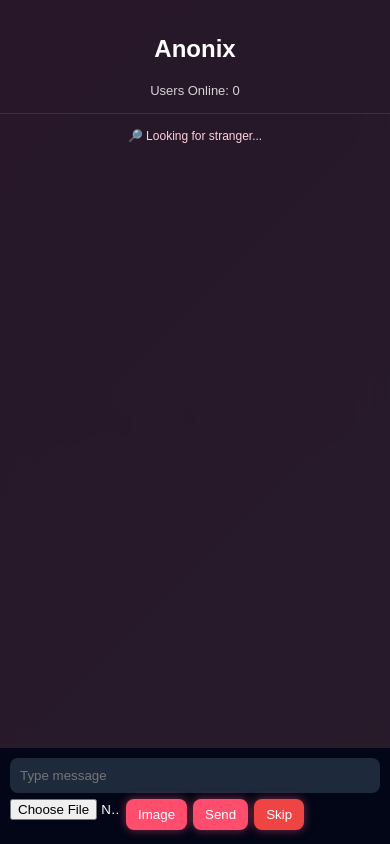
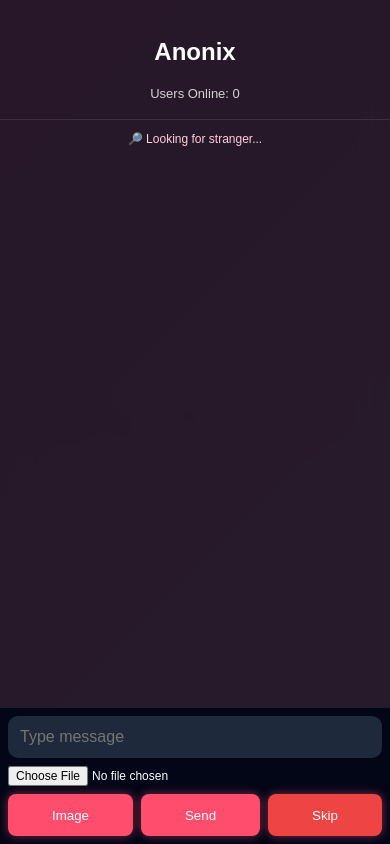
Before and after one commit to yoursamael/anonix, a website: page public/index.html in a window 390 px wide. Both pictures are taken after a click on the button "Start Chat". Drawn offline with nearby package versions, Linux system fonts and the light colour scheme; no server answers.

Commit message:
fix mobile responsive layout

```diff
--- a/public/style.css
+++ b/public/style.css
@@ -1,6 +1,17 @@
+*{
+box-sizing:border-box;
+}
+
+html, body{
+margin:0;
+padding:0;
+width:100%;
+height:100%;
+font-family:Arial, Helvetica, sans-serif;
+overflow:hidden;
+}
+
 body{
-margin:0;
-font-family:Arial, Helvetica, sans-serif;
 background:linear-gradient(135deg,#ff4d6d,#ff758f,#ff9aa2,#ffc2d1);
 background-size:400% 400%;
 animation:romanticBg 12s ease infinite;
@@ -8,8 +19,6 @@
 display:flex;
 justify-content:center;
 align-items:center;
-height:100vh;
-overflow:hidden;
 }
 
 @keyframes romanticBg{
@@ -38,7 +47,7 @@
 width:420px;
 height:650px;
 max-width:100vw;
-max-height:100vh;
+max-height:100dvh;
 background:rgba(2,6,23,0.85);
 backdrop-filter:blur(14px);
 border-radius:20px;
@@ -46,6 +55,7 @@
 flex-direction:column;
 overflow:hidden;
 box-shadow:0 20px 40px rgba(0,0,0,0.6);
+position:relative;
 }
 
 header{
@@ -65,6 +75,7 @@
 display:flex;
 flex-direction:column;
 gap:12px;
+overflow:auto;
 }
 
 .setup select{
@@ -97,6 +108,7 @@
 flex-direction:column;
 flex:1;
 min-height:0;
+height:100%;
 }
 
 #messages{
@@ -107,6 +119,7 @@
 display:flex;
 flex-direction:column;
 gap:10px;
+-webkit-overflow-scrolling:touch;
 }
 
 .me, .stranger{
@@ -130,7 +143,7 @@
 color:white;
 padding:10px 14px;
 border-radius:14px;
-max-width:70%;
+max-width:78%;
 word-wrap:break-word;
 cursor:pointer;
 }
@@ -140,7 +153,7 @@
 background:#1e293b;
 padding:10px 14px;
 border-radius:14px;
-max-width:70%;
+max-width:78%;
 word-wrap:break-word;
 cursor:pointer;
 }
@@ -172,6 +185,7 @@
 color:#ffd1dc;
 padding:0 10px 6px 10px;
 min-height:16px;
+flex-shrink:0;
 }
 
 #replyBox{
@@ -181,6 +195,7 @@
 padding:10px;
 background:#111827;
 border-left:4px solid #ff4d6d;
+flex-shrink:0;
 }
 
 #replyText{
@@ -201,24 +216,30 @@
 padding:10px;
 border-top:1px solid rgba(255,255,255,0.1);
 background:#020617;
+flex-shrink:0;
+position:relative;
+z-index:2;
 }
 
 #msg{
-flex:1;
-padding:10px;
-border-radius:8px;
+flex:1 1 100%;
+min-width:0;
+padding:12px;
+border-radius:10px;
 border:none;
 background:#1e293b;
 color:white;
+font-size:16px;
 }
 
 #imgInput{
-max-width:110px;
+width:100%;
 color:white;
+font-size:13px;
 }
 
 button{
-padding:8px 12px;
+padding:10px 12px;
 border:none;
 border-radius:8px;
 cursor:pointer;
@@ -242,7 +263,8 @@
 }
 
 img{
-max-width:200px;
+max-width:180px;
+width:100%;
 border-radius:10px;
 margin-top:4px;
 display:block;
@@ -257,22 +279,45 @@
 border-radius:10px;
 }
 
-@media (max-width: 480px){
+/* MOBILE */
+
+@media (max-width: 768px){
 body{
 align-items:stretch;
+justify-content:stretch;
 }
 
 .app{
 width:100vw;
-height:100vh;
+height:100dvh;
+max-width:100vw;
+max-height:100dvh;
 border-radius:0;
 }
 
-#msg{
-flex:1 1 100%;
+header{
+padding:18px 12px;
+}
+
+#messages{
+padding:12px;
+}
+
+.me, .stranger{
+max-width:85%;
 }
 
 .input-bar{
-padding-bottom:14px;
+padding:8px;
+gap:8px;
+}
+
+button{
+flex:1 1 auto;
+min-height:42px;
+}
+
+#imgInput{
+font-size:12px;
 }
 }
```
